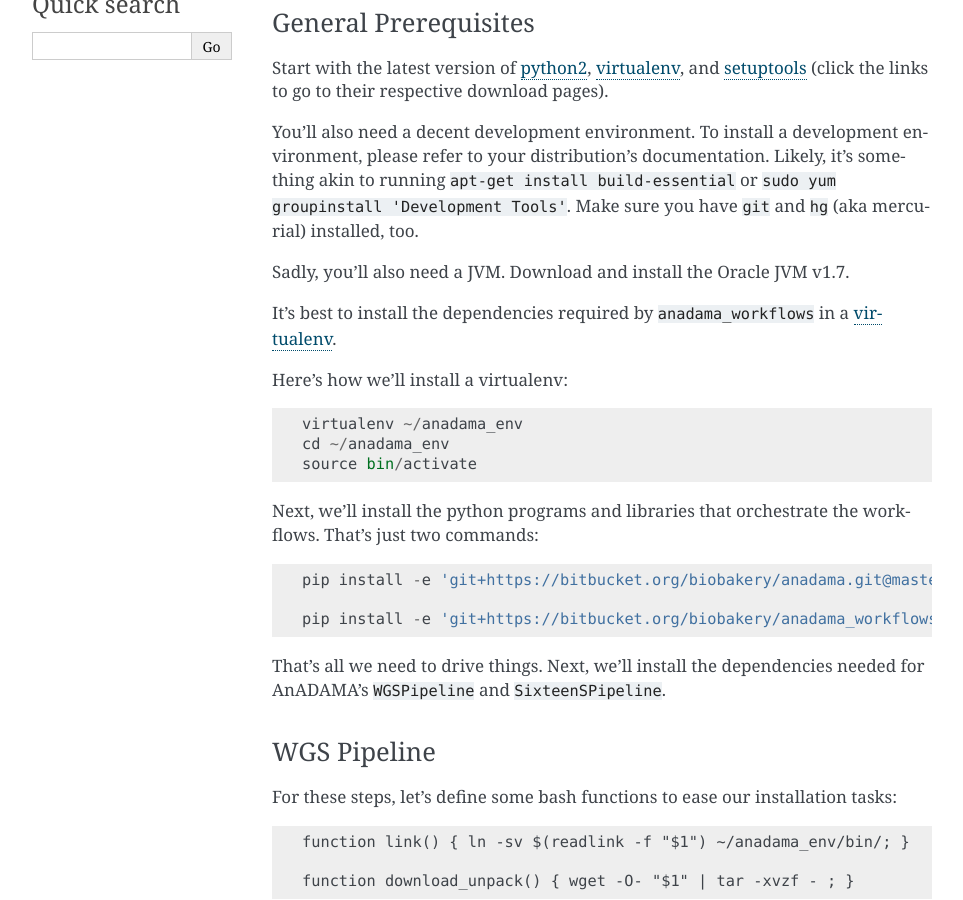
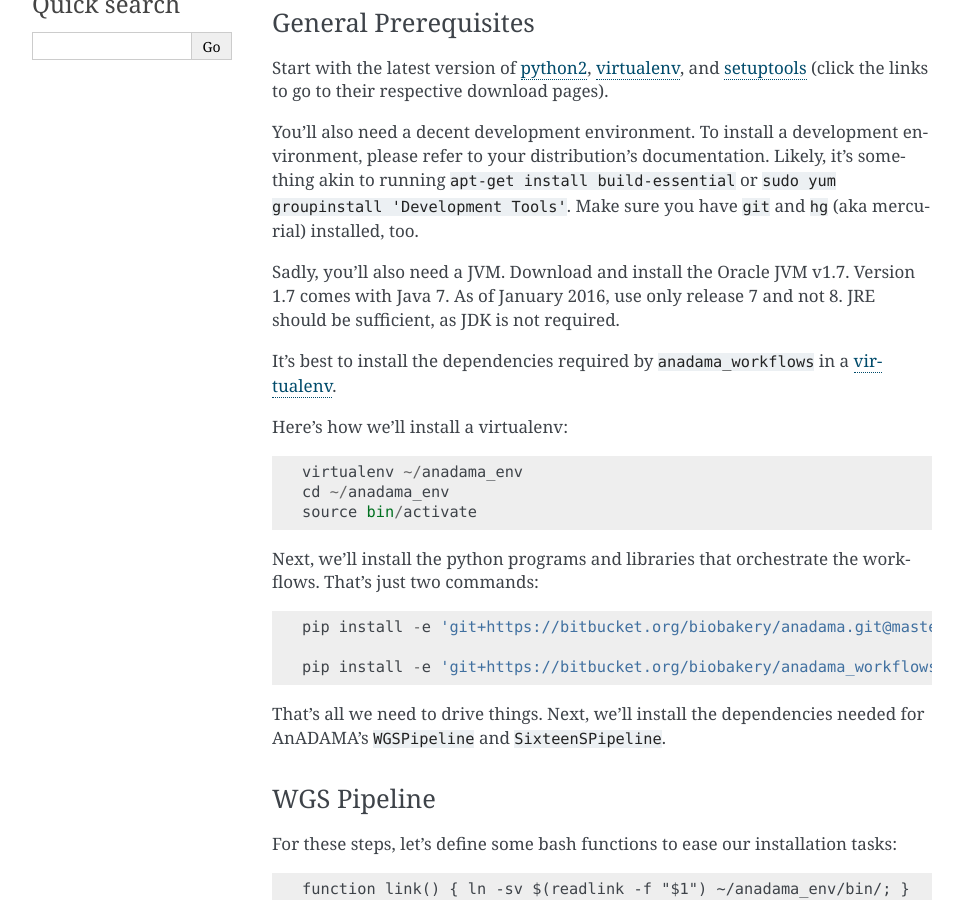
Before and after one commit to biobakery/anadama_workflows, a Sphinx documentation site: the page built from doc/install.rst, in a window 1280 px wide and 900 px high, scrolled down 405 px. Shown: the whole window, without its empty margins (148-1111 px from the left). Built offline with Sphinx 7.4.7, drawn with Linux system fonts in a browser that asks for light colours; formulas are drawn with MathJax 3.

Commit message:
Clarified the Oracle JVM package requirement.

```diff
--- a/doc/install.rst
+++ b/doc/install.rst
@@ -37,7 +37,9 @@
 installed, too.
 
 Sadly, you'll also need a JVM. Download and install the Oracle JVM
-v1.7.
+v1.7.  Version 1.7 comes with Java 7.  As of January 2016, use only
+release 7 and not 8.  JRE should be sufficient, as JDK is not
+required.
 
 It's best to install the dependencies required by
 ``anadama_workflows`` in a virtualenv_.
```
